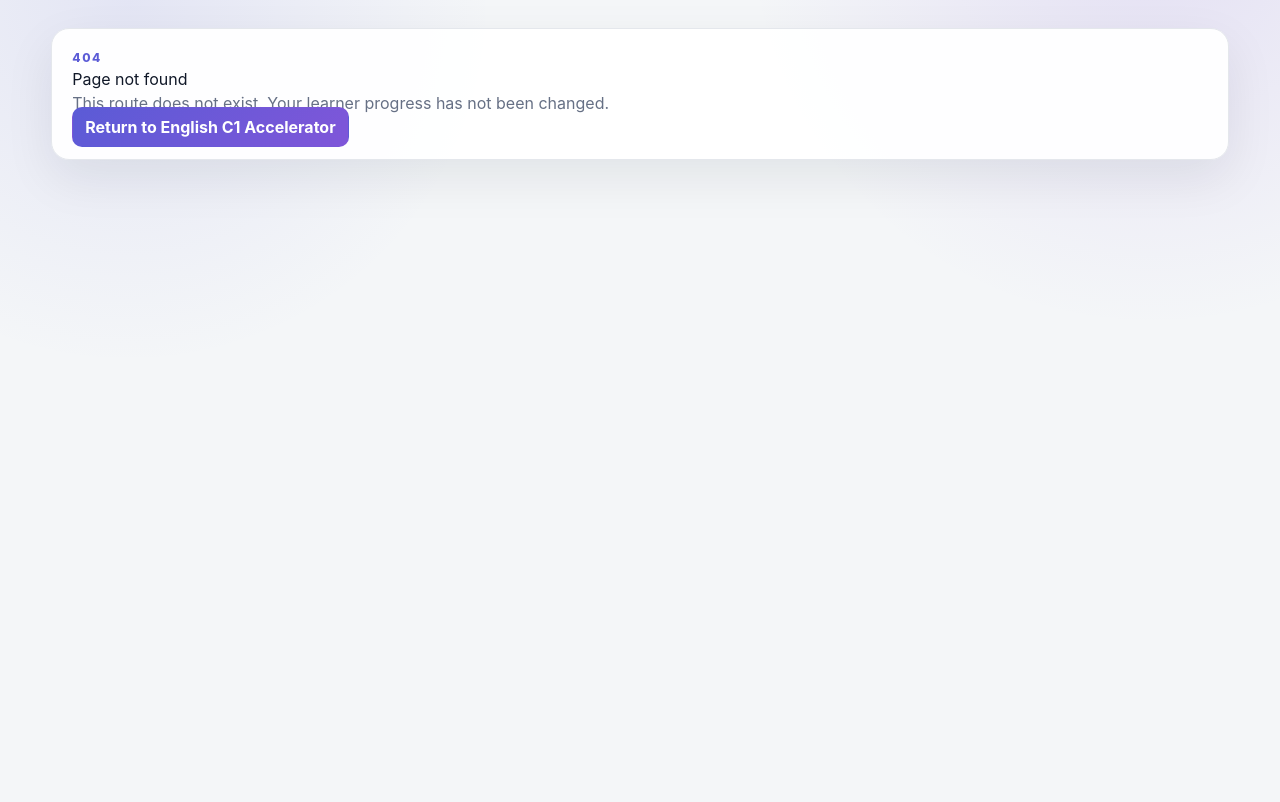
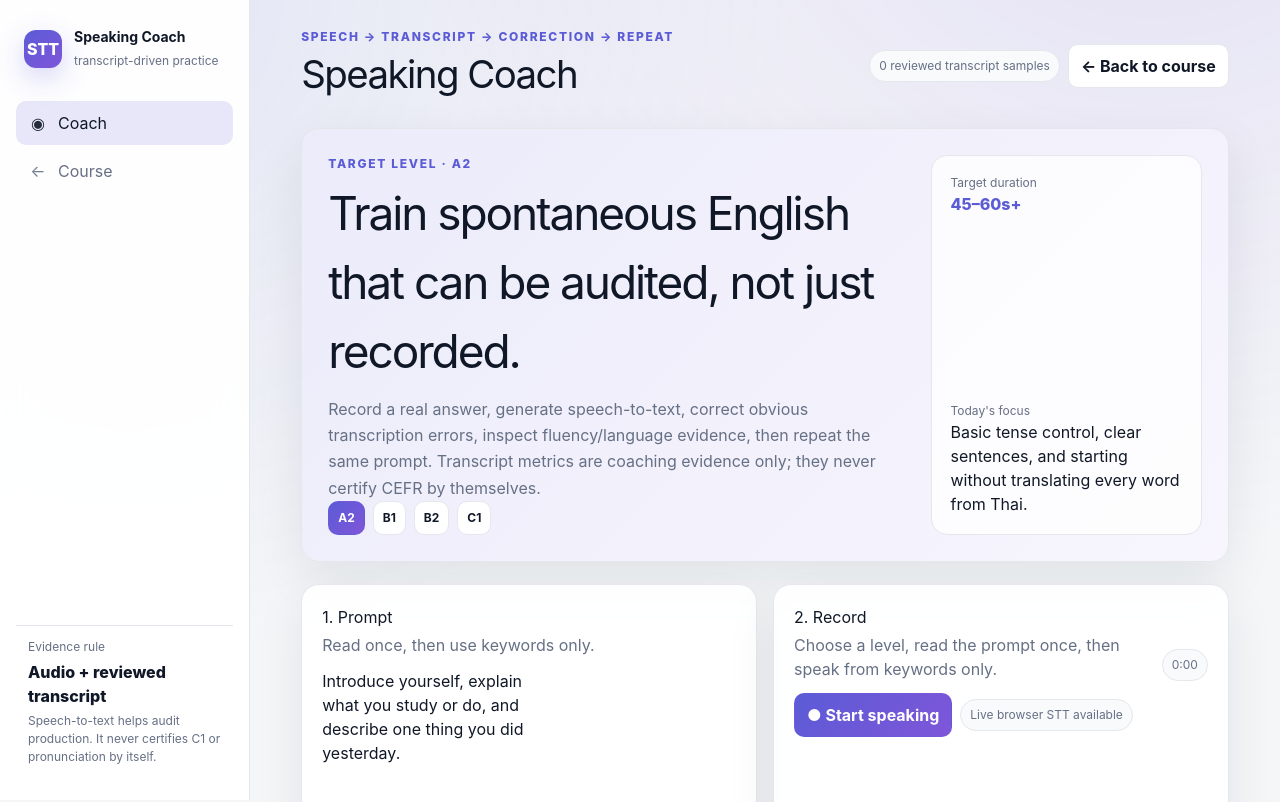
Before and after one commit to TxngJr/english-c1-accelerator, a Next.js app: page /speaking-coach in a window 1280 px wide. Before the commit this address had no page. Shown: the top 802 px of the page. Built offline with nearby package versions, Linux system fonts and the light colour scheme.

Commit message:
feat: expose dedicated speaking coach workspace

```diff
--- /dev/null
+++ b/src/app/speaking-coach/page.tsx
@@ -0,0 +1,24 @@
+import { SpeakingCoach } from "@/components/speaking-coach";
+
+export default function SpeakingCoachPage() {
+  return (
+    <div className="app-shell">
+      <aside className="sidebar">
+        <div className="brand">
+          <div className="brand-mark">STT</div>
+          <div><strong>Speaking Coach</strong><span>transcript-driven practice</span></div>
+        </div>
+        <nav className="nav">
+          <a className="nav-button active" href="/speaking-coach"><span className="nav-icon">◉</span>Coach</a>
+          <a className="nav-button" href="/"><span className="nav-icon">←</span>Course</a>
+        </nav>
+        <div className="sidebar-footer">
+          <div className="tiny">Evidence rule</div>
+          <div style={{ fontWeight: 800, margin: "4px 0" }}>Audio + reviewed transcript</div>
+          <div className="tiny">Speech-to-text helps audit production. It never certifies C1 or pronunciation by itself.</div>
+        </div>
+      </aside>
+      <main className="main"><SpeakingCoach /></main>
+    </div>
+  );
+}
```
